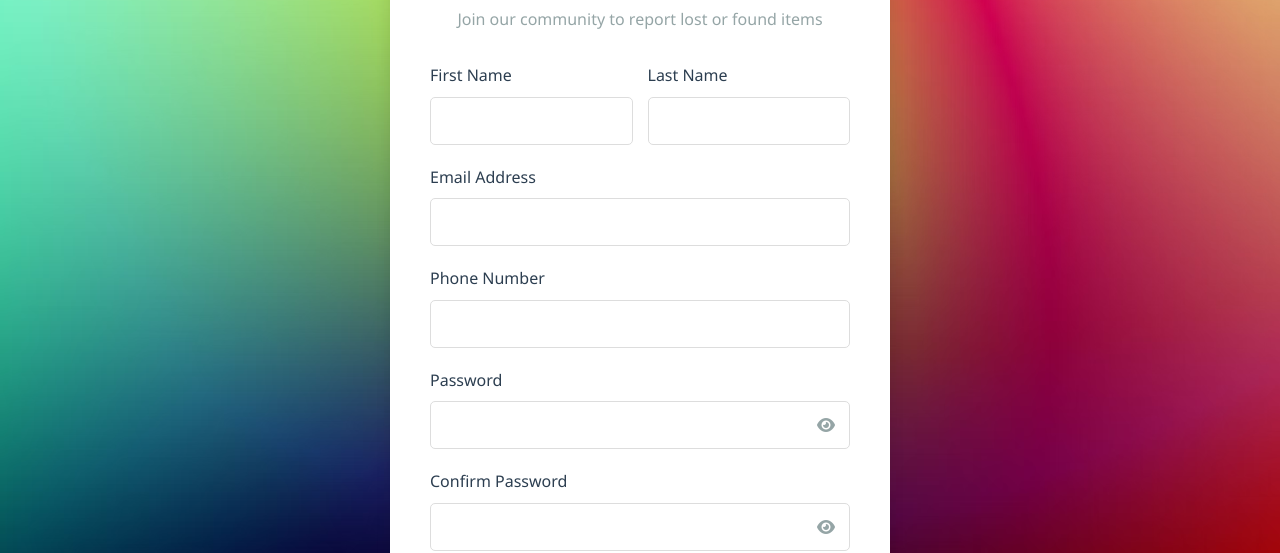
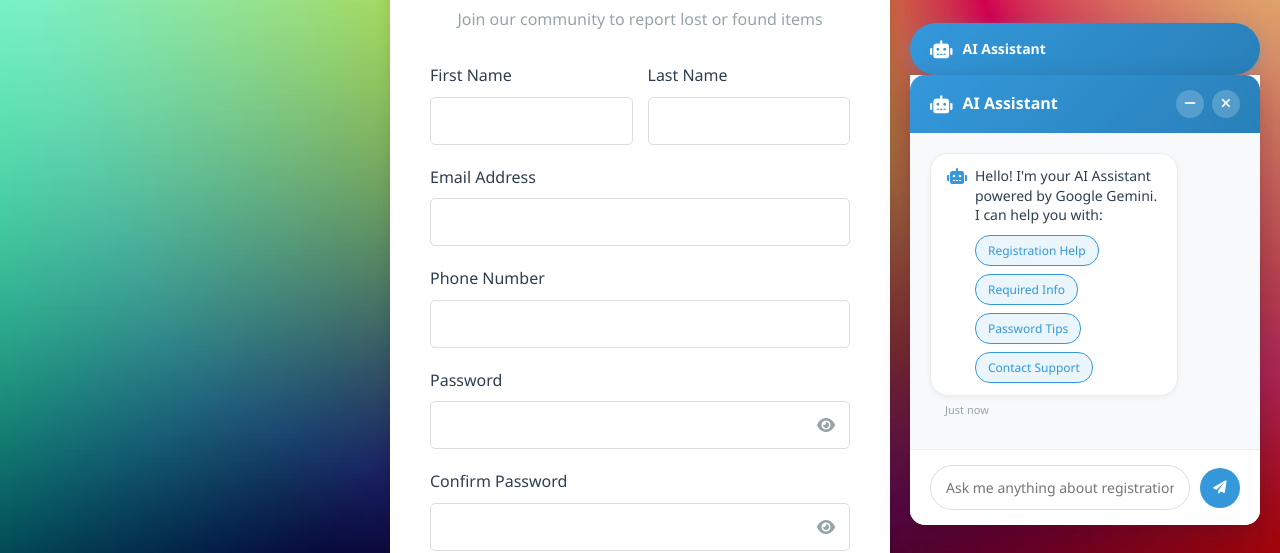
Before and after one commit to ChaitanyaGupta21/lost-found, a plain HTML site: page register.html in a window 1280 px wide. Shown: the part 255-808 px from the top of the page. Drawn offline with Linux system fonts and the light colour scheme.

Commit message:
Update register.html

```diff
--- a/register.html
+++ b/register.html
@@ -333,6 +333,65 @@
     </footer>
 
     <script src="js/script.js"></script>
+
+    <!-- AI Chatbot Assistant -->
+    <div class="chatbot-widget" id="chatbotWidget">
+        <!-- Chatbot Toggle Button -->
+        <div class="chatbot-toggle" id="chatbotToggle">
+            <i class="fas fa-robot"></i>
+            <span>AI Assistant</span>
+        </div>
+
+        <!-- Chatbot Interface -->
+        <div class="chatbot-body" id="chatbotBody">
+            <!-- Chatbot Header -->
+            <div class="chatbot-header" id="chatbotHeader">
+                <div class="chatbot-title">
+                    <i class="fas fa-robot"></i>
+                    <span>AI Assistant</span>
+                </div>
+                <div class="chatbot-controls">
+                    <button class="minimize-btn" id="minimizeBtn">
+                        <i class="fas fa-minus"></i>
+                    </button>
+                    <button class="close-btn" id="closeBtn">
+                        <i class="fas fa-times"></i>
+                    </button>
+                </div>
+            </div>
+
+            <!-- Chat Messages -->
+            <div class="chat-messages" id="chatMessages">
+                <!-- Welcome Message -->
+                <div class="message bot-message">
+                    <div class="message-content">
+                        <i class="fas fa-robot"></i>
+                        <div>
+                            <p>Hello! I'm your AI Assistant powered by Google Gemini. I can help you with:</p>
+                            <div class="quick-responses">
+                                <button class="quick-response-btn" data-query="How to register?">Registration Help</button>
+                                <button class="quick-response-btn" data-query="What information is required?">Required Info</button>
+                                <button class="quick-response-btn" data-query="How to create strong password?">Password Tips</button>
+                                <button class="quick-response-btn" data-query="How to contact support?">Contact Support</button>
+                            </div>
+                        </div>
+                    </div>
+                    <div class="message-time">Just now</div>
+                </div>
+            </div>
+
+            <!-- Chat Input -->
+            <div class="chat-input-container">
+                <input type="text" id="chatInput" placeholder="Ask me anything about registration...">
+                <button class="send-btn" id="sendBtn">
+                    <i class="fas fa-paper-plane"></i>
+                </button>
+            </div>
+        </div>
+    </div>
+
+    <!-- Google Gemini API Script -->
+    <script src="js/ai-chatbot.js"></script>
     <script>
         document.addEventListener('DOMContentLoaded', function() {
             // Toggle password visibility
```
